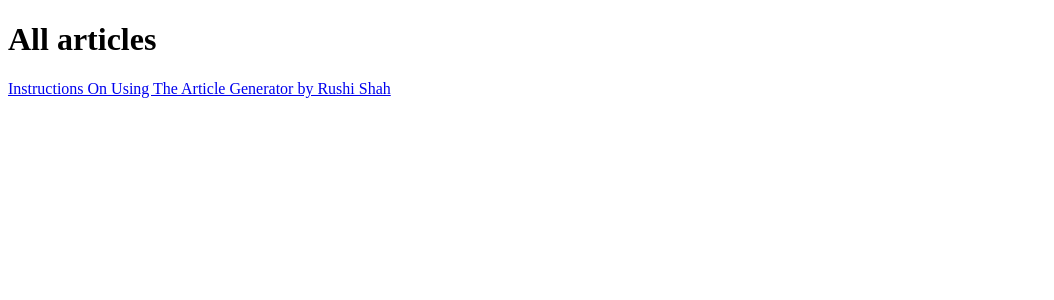
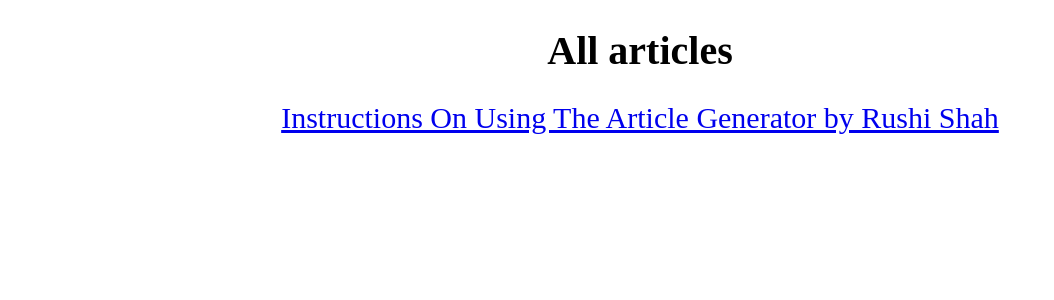
Before and after one commit to tcyrus/cnn-article, a Jekyll site: the page built from index.html, in a window 1280 px wide. Shown: the top 300 px of the page, without its empty margins (0-1054 px from the left). Built offline with Jekyll 4.4.1, drawn with Linux system fonts in a browser that asks for light colours; Markdown is read by kramdown in place of the engine named in the settings.

Commit message:
Update meta.html

```diff
--- a/_includes/meta.html
+++ b/_includes/meta.html
@@ -20,7 +20,7 @@
 <link href="http://www.cnn.com/favicon.ie9.ico" rel="Shortcut Icon" type="image/x-icon">
 
 {% if page.path contains '_posts' %}
-   <link rel="stylesheet" href="{{ site.baseurl }}css/cnn.css">
+   <link rel="stylesheet" href="{{ site.baseurl }}/css/cnn.css">
 {% else %}
-   <link rel="stylesheet" href="{{ site.baseurl }}css/index.css">
+   <link rel="stylesheet" href="{{ site.baseurl }}/css/index.css">
 {% endif %}
```
